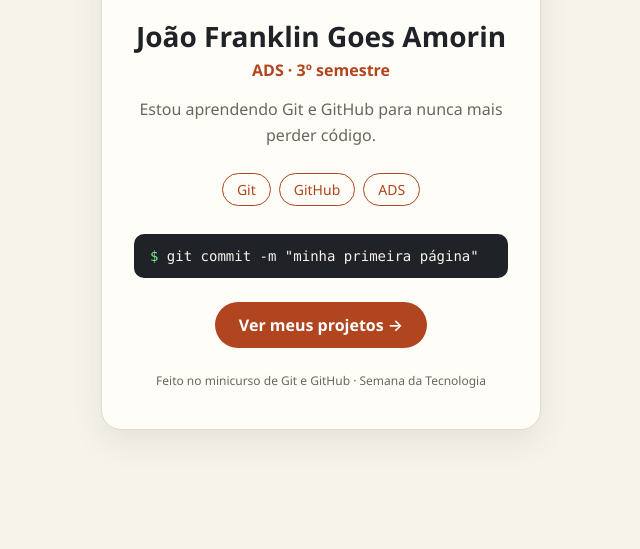
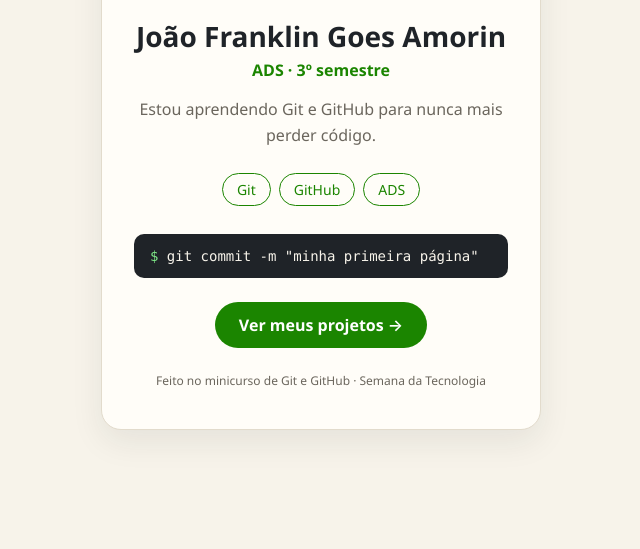
Before and after one commit to joaofga/minicurso-git, a plain HTML site: page index.html in a window 1280 px wide. Shown: the part 251-800 px from the top of the page, without its empty margins (319-959 px from the left). Drawn offline with Linux system fonts and the light colour scheme.

Commit message:
Troca de cor

```diff
--- a/index.html
+++ b/index.html
@@ -6,7 +6,7 @@
   <title>Meu cartão</title>
   <style>
     :root {
-      --destaque: #B0451F;   /* troque esta cor! */
+      --destaque: #1b8500;   /* troque esta cor! */
       --fundo: #F7F3EA;
       --cartao: #FFFDF8;
       --texto: #1F2328;
```
